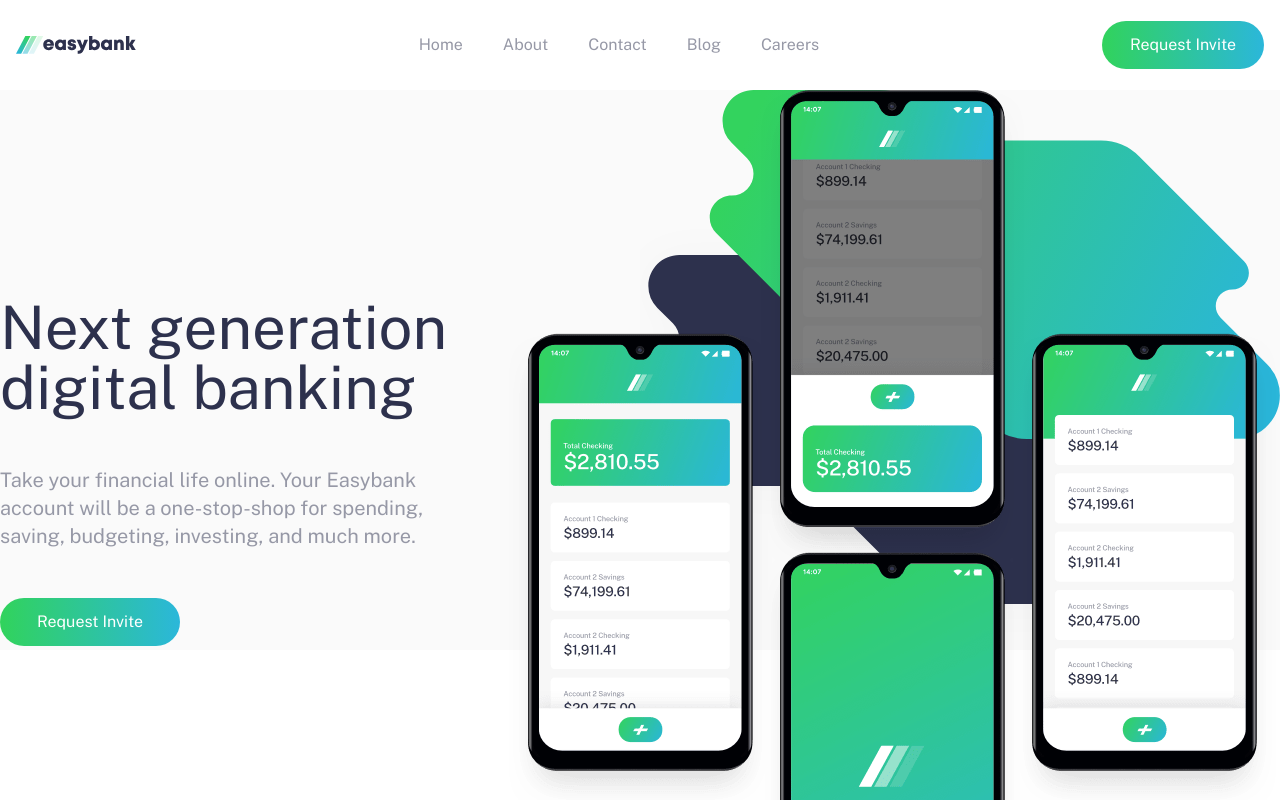
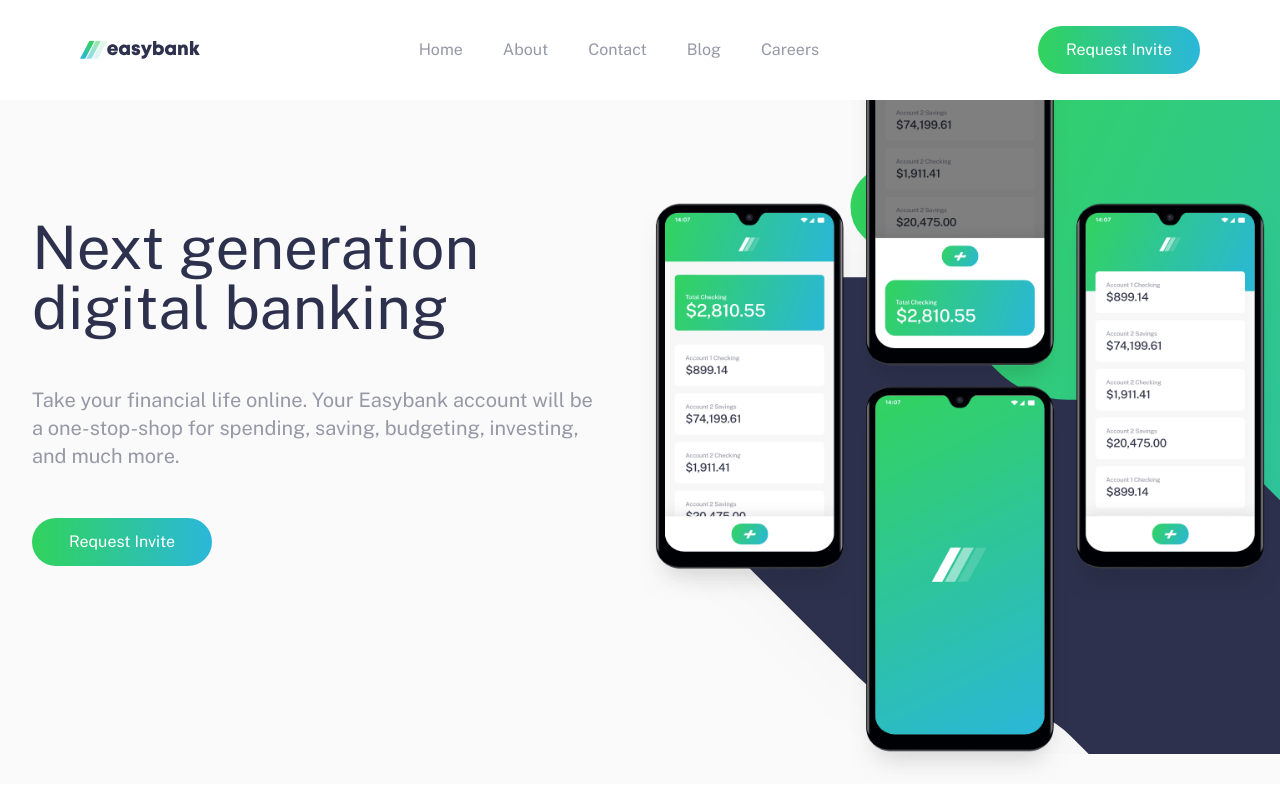
Before and after one commit to ronaldlamdev/easybank, a React (Vite) app: page / in a window 1280 px wide. Shown: the top 800 px of the page. Built offline with nearby package versions, Linux system fonts and the light colour scheme.

Commit message:
finished desktop homepage for now

```diff
--- a/src/components/Homepage.jsx
+++ b/src/components/Homepage.jsx
@@ -3,18 +3,18 @@ import HomeImg from '../assets/image-mockups.png';
 
 const Homepage = () => {
   return (
-    <div className='bg-[#fafafa] w-full h-[70vh]'>
+    <div className='bg-[#fafafa] w-full h-fit'>
 
-      <div className='home-grid max-w-[1440px] grid grid-cols-2 mx-auto'>
+      <div className='home-grid grid grid-cols-2'>
         {/* Home text */}
-        <div className='home-info'>
+        <div className='home-info flex flex-col justify-center max-w-[650px] w-full mx-auto px-8'>
 
-          <div className='text-6xl text-[#2d314d] pt-52'>
+          <div className='text-6xl text-[#2d314d]'>
             <h1>Next generation</h1>
             <h1>digital banking</h1>
           </div>
 
-          <p className='text-[#9698a6] text-xl py-12 pr-48'>
+          <p className='text-[#9698a6] text-xl py-12'>
             Take your financial life online. Your Easybank account
             will be a one-stop-shop for spending, saving, budgeting,
             investing, and much more.
@@ -25,8 +25,9 @@ const Homepage = () => {
         </div>
 
         {/* Home image */}
-        <div className='bg-desktop'>
-          <img className='absolute right-1' src={HomeImg}/>
+
+        <div className='right relative z-10'>
+          <img className='' src={HomeImg}/>
         </div>
 
 
--- a/src/components/Navbar.jsx
+++ b/src/components/Navbar.jsx
@@ -4,8 +4,8 @@ import { Link } from 'react-router-dom';
 
 const Navbar = () => {
   return (
-    <header className='w-full h-[90px] px-4 z-10'>
-      <nav className='max-w-[1440px] w-full h-full flex justify-between items-center mx-auto'>
+    <header className='fixed top-0 bg-white z-20 w-full h-[100px]'>
+      <nav className='mx-auto max-w-[1680px] h-full flex justify-between items-center px-20'>
 
       {/* Logo */}
 <div className=''>
@@ -40,6 +40,7 @@ const Navbar = () => {
 
 </nav>
     </header>
+
   )
 }
 
--- a/src/index.css
+++ b/src/index.css
@@ -21,6 +21,10 @@
     @apply font-['Public_Sans']
   }
 
+  body {
+    @apply overflow-x-hidden
+  }
+
   button {
     @apply bg-gradient-to-r from-[#31d35c] to-[#2bb7da]
     text-white px-7 py-3 rounded-full
@@ -31,7 +35,22 @@
   @apply flex flex-col
 }
 
-.bg-desktop {
-  background: url('./assets//bg-intro-desktop.svg') no-repeat right;
+/* .home-bg {
+  background-image: url('./assets/bg-intro-desktop.svg');
+  background-position: center;
+  background-repeat: no-repeat;
+  background-position: top -200px right -600px;
   background-size: cover;
+} */
+.right::before {
+  content: '';
+  background-image: url('./assets/bg-intro-desktop.svg');
+  background-repeat: no-repeat;
+  height: 100%;
+  width: 100%;
+  display: block;
+  position: absolute;
+  top: -30px;
+  right: 0px;
+  z-index: -1;
 }
```
Lines whose indentation alone changed are shown as unchanged.
